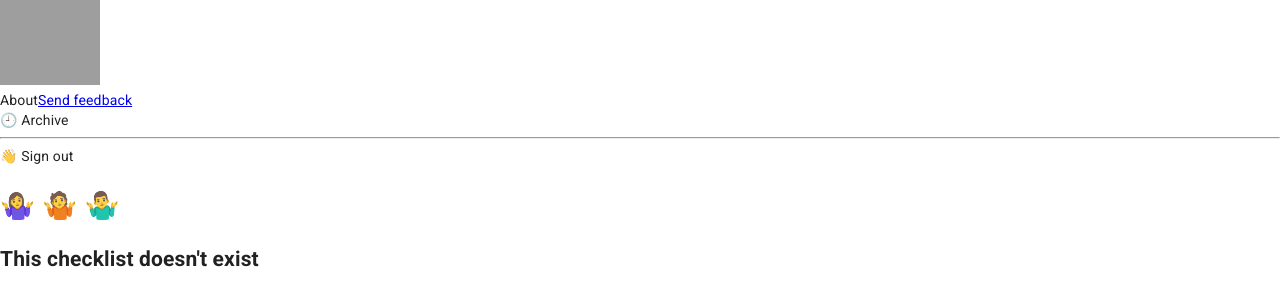
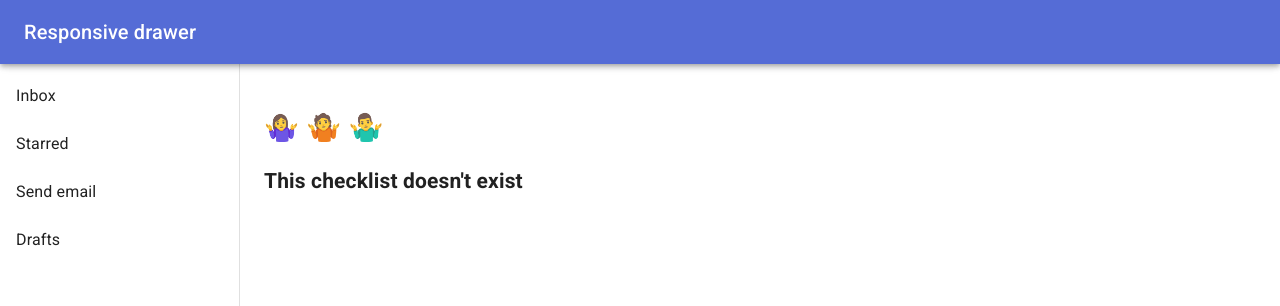
Before and after one commit to kennethlng/nmbo-app, a Next.js app: page /c/1 in a window 1280 px wide. Shown: the top 306 px of the page. Built offline with nearby package versions, Linux system fonts and the light colour scheme; no server answers; the database is empty; grey boxes are pictures that could not be loaded.

Commit message:
Set up basic layout with header and drawer

```diff
--- a/src/components/App/index.jsx
+++ b/src/components/App/index.jsx
@@ -1,11 +1,31 @@
 import React from 'react'
 import Header from '../Header'
+import Sider from '../Sider'
+import { makeStyles } from '@material-ui/core/styles'
+import Typography from '@material-ui/core/Typography'
+
+const useStyles = makeStyles((theme) => ({
+  root: {
+    display: 'flex',
+  },
+  toolbar: theme.mixins.toolbar,
+  content: {
+    flexGrow: 1,
+    padding: theme.spacing(3),
+  },
+}))
 
 const App = ({ children }) => {
+  const classes = useStyles();
+
   return (
-    <main>
+    <main className={classes.root}>
       <Header />
-      {children}
+      <Sider/>
+      <div className={classes.content}>
+        <div className={classes.toolbar}/>
+        {children}
+      </div>
     </main>
   )
 }
--- a/src/components/Header/index.jsx
+++ b/src/components/Header/index.jsx
@@ -5,39 +5,85 @@ import FeedbackNavBarItemButton from './FeedbackNavBarItemButton'
 import AccountNavbarItemDropdown from './AccoutNavbarItemDropdown'
 import { useRouter } from 'next/router'
 import * as ROUTES from '../../constants/routes'
+import * as STYLES from '../../constants/styles'
+import AppBar from '@material-ui/core/AppBar'
+import Toolbar from '@material-ui/core/Toolbar'
+import Typography from '@material-ui/core/Typography'
+import Button from '@material-ui/core/Button'
+import IconButton from '@material-ui/core/IconButton'
+import MenuIcon from '@material-ui/icons/Menu'
+import { makeStyles } from '@material-ui/core/styles'
+import { AppStateContext } from '../AppState'
+
+const useStyles = makeStyles((theme) => ({
+  root: {
+    flexGrow: 1
+  },
+  appBar: {
+    zIndex: theme.zIndex.drawer + 1,
+  },
+  menuButton: {
+    marginRight: theme.spacing(2),
+    [theme.breakpoints.up('sm')]: {
+      display: 'none',
+    },
+  }
+}))
 
 const Header = () => {
+  const classes = useStyles();
   const router = useRouter();
-  const [menuIsActive, setMenuIsActive] = React.useState(false);
+  const appState = React.useContext(AppStateContext);
+
+  const handleDrawerToggle = () => {
+    appState.setDrawerOpen(!appState.drawerOpen);
+  };
 
   return (
-    <header>
-      <nav className="navbar is-transparent is-spaced" role="navigation" aria-label="main navigation">
-        <div className="navbar-brand">
-          <LogoNavBarItemButton/>
+    <AppBar position="fixed" className={classes.appBar} >
+      <Toolbar>
+        <IconButton
+          color="inherit"
+          aria-label="open drawer"
+          edge="start"
+          onClick={handleDrawerToggle}
+          className={classes.menuButton}
+        >
+          <MenuIcon />
+        </IconButton>
+        <Typography variant="h6" noWrap>
+          Responsive drawer
+        </Typography>
+      </Toolbar>
+    </AppBar>
 
-          <a role="button" className="navbar-burger burger" aria-label="menu" aria-expanded="false" data-target="navbarBasicExample" onClick={() => setMenuIsActive(!menuIsActive)}>
-            <span aria-hidden="true"></span>
-            <span aria-hidden="true"></span>
-            <span aria-hidden="true"></span>
-          </a>
-        </div>
+    // <header>
+    //   <nav className="navbar is-transparent is-spaced" role="navigation" aria-label="main navigation">
+    //     <div className="navbar-brand">
+    //       <LogoNavBarItemButton/>
 
-        <div id="navbarBasicExample" className={`navbar-menu ${menuIsActive ? 'is-active' : ''}`} onClick={() => setMenuIsActive(false)}>
-          <div className="navbar-start">
+    //       <a role="button" className="navbar-burger burger" aria-label="menu" aria-expanded="false" data-target="navbarBasicExample" onClick={() => setMenuIsActive(!menuIsActive)}>
+    //         <span aria-hidden="true"></span>
+    //         <span aria-hidden="true"></span>
+    //         <span aria-hidden="true"></span>
+    //       </a>
+    //     </div>
 
-          </div>
+    //     <div id="navbarBasicExample" className={`navbar-menu ${menuIsActive ? 'is-active' : ''}`} onClick={() => setMenuIsActive(false)}>
+    //       <div className="navbar-start">
 
-          {router.pathname !== ROUTES.SIGN_IN && router.pathname !== ROUTES.SIGN_UP ? (
-            <div className="navbar-end">
-              <AboutNavBarItemButton />
-              <FeedbackNavBarItemButton />
-              <AccountNavbarItemDropdown />
-            </div>
-          ) : null}
-        </div>
-      </nav>
-    </header>
+    //       </div>
+
+    //       {router.pathname !== ROUTES.SIGN_IN && router.pathname !== ROUTES.SIGN_UP ? (
+    //         <div className="navbar-end">
+    //           <AboutNavBarItemButton />
+    //           <FeedbackNavBarItemButton />
+    //           <AccountNavbarItemDropdown />
+    //         </div>
+    //       ) : null}
+    //     </div>
+    //   </nav>
+    // </header>
   )
 }
 
--- /dev/null
+++ b/src/components/Sider/index.js
@@ -0,0 +1,81 @@
+import Drawer from '@material-ui/core/Drawer';
+import Hidden from '@material-ui/core/Hidden';
+import { makeStyles, useTheme } from '@material-ui/core/styles';
+import { AppStateContext } from '../AppState'
+import * as STYLES from '../../constants/styles'
+import Toolbar from '@material-ui/core/Toolbar'
+import List from '@material-ui/core/List';
+import ListItem from '@material-ui/core/ListItem';
+import ListItemIcon from '@material-ui/core/ListItemIcon';
+import ListItemText from '@material-ui/core/ListItemText';
+import { useContext } from 'react';
+
+const useStyles = makeStyles((theme) => ({
+    drawer: {
+        [theme.breakpoints.up('sm')]: {
+            width: STYLES.DRAWER_WIDTH,
+            flexShrink: 0,
+        },
+    },
+    drawerPaper: {
+        width: STYLES.DRAWER_WIDTH,
+    },
+    drawerContainer: {
+        overflow: 'auto',
+    },
+}))
+
+export default function Sider() {
+    const classes = useStyles();
+    const theme = useTheme();
+    const appState = useContext(AppStateContext);
+
+    const list = (
+        <div className={classes.drawerContainer}>
+            <List>
+                {['Inbox', 'Starred', 'Send email', 'Drafts', ].map((text, index) => (
+                    <ListItem button key={text}>
+                        <ListItemText primary={text} />
+                    </ListItem>
+                ))}
+            </List>
+        </div>
+    )
+
+    const handleDrawerToggle = () => {
+        appState.setDrawerOpen(!appState.drawerOpen);
+    };
+
+    return (
+        <nav className={classes.drawer}>
+            <Hidden smUp implementation="js">
+                <Drawer
+                    variant="temporary"
+                    anchor={theme.direction === 'rtl' ? 'right' : 'left'}
+                    open={appState.drawerOpen}
+                    onClose={handleDrawerToggle}
+                    classes={{
+                        paper: classes.drawerPaper,
+                    }}
+                    ModalProps={{
+                        keepMounted: true, // Better open performance on mobile.
+                    }}
+                >
+                    {list}
+                </Drawer>
+            </Hidden>
+            <Hidden xsDown implementation="js">
+                <Drawer
+                    classes={{
+                        paper: classes.drawerPaper,
+                    }}
+                    variant="permanent"
+                    open
+                >
+                    <Toolbar/>
+                    {list}
+                </Drawer>
+            </Hidden>
+        </nav>
+    )
+}
--- /dev/null
+++ b/src/constants/styles.js
@@ -0,0 +1 @@
+export const DRAWER_WIDTH = 240;
```
